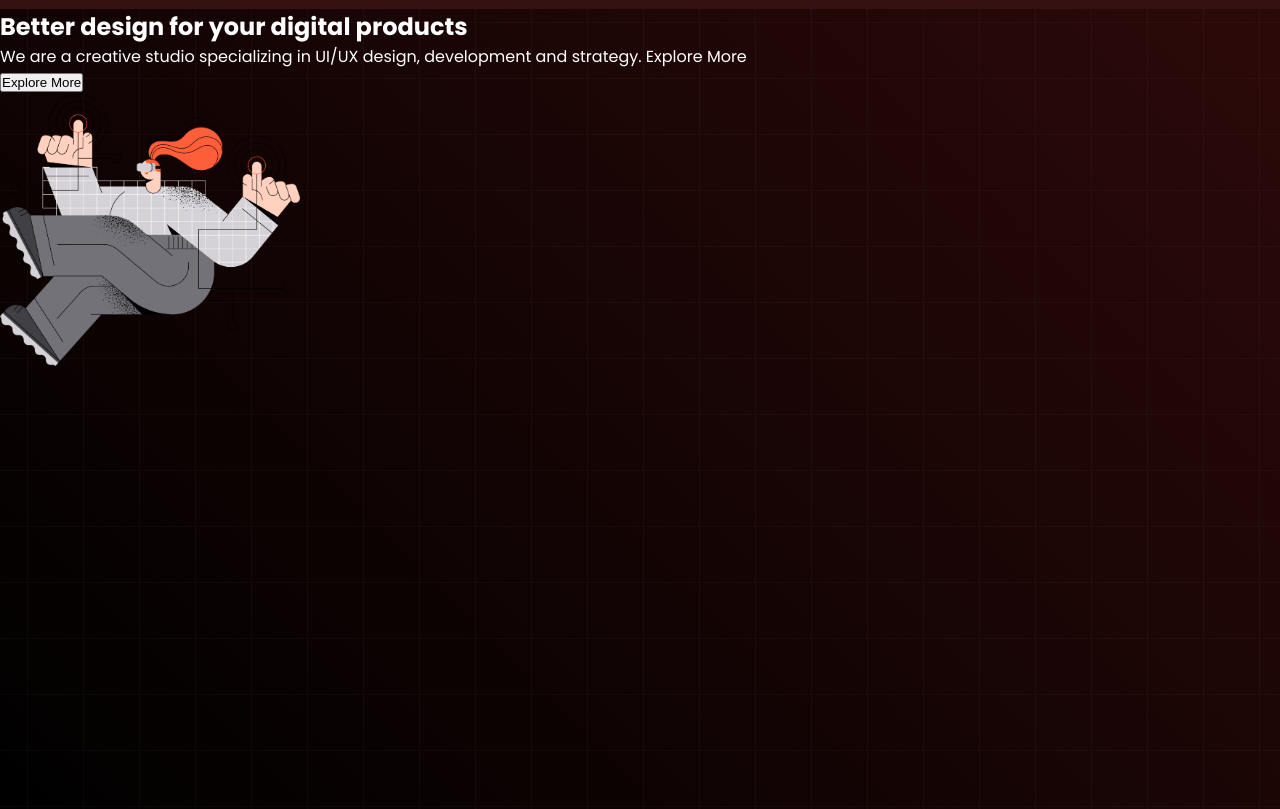
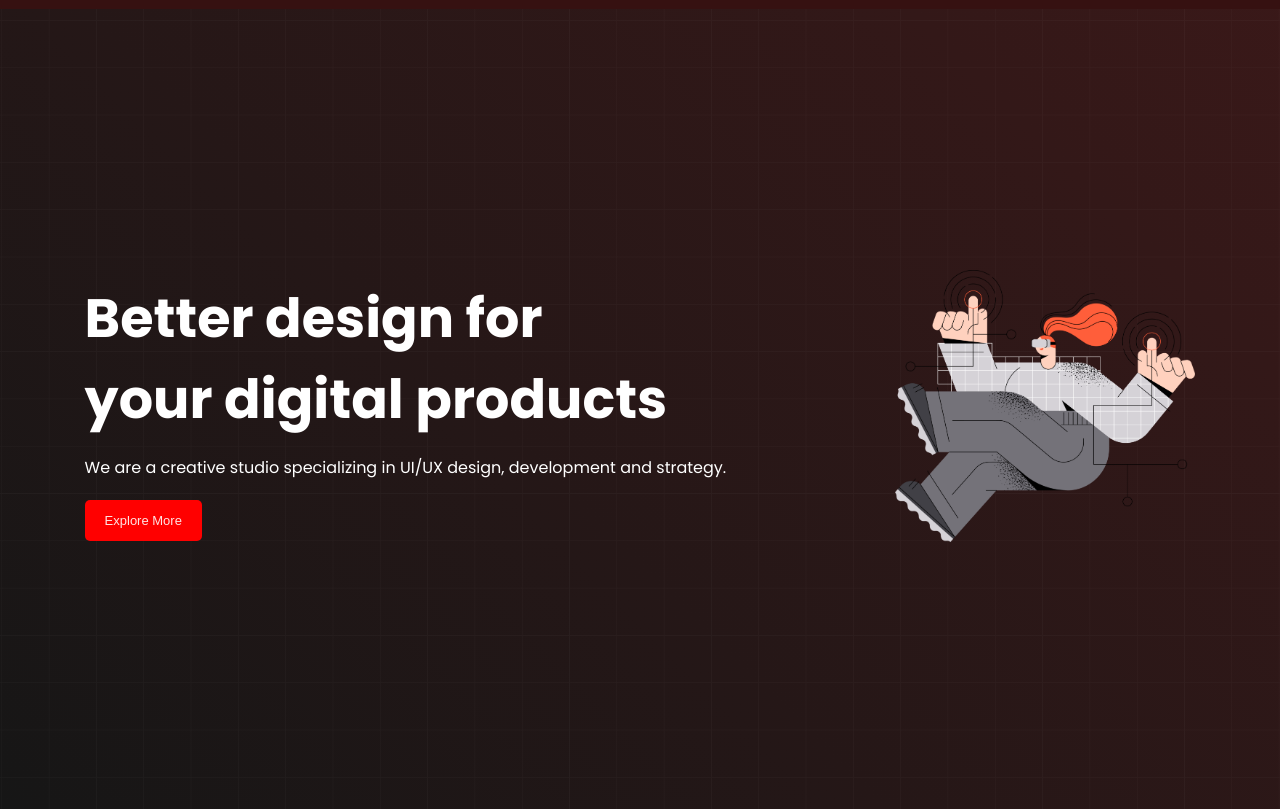
Before and after one commit to GIGAKUL/Project-of-concept-session1, a plain HTML site: page index.html in a window 1280 px wide. Shown: the part 44-853 px from the top of the page. Drawn offline with Linux system fonts and the light colour scheme.

Commit message:
added cursor and done with hero sec

```diff
--- a/css/style.css
+++ b/css/style.css
@@ -8,7 +8,7 @@ body {
   font-family: "Poppins", sans-serif;
 }
 nav {
-  background-color:#361111;
+  background-color: #361111;
   display: flex;
   align-items: center;
   justify-content: space-around;
@@ -33,13 +33,42 @@ nav {
 }
 
 /* End of Header */
-
 .banner {
+  height: 100vh;
+}
+.banner-row {
+  display: flex;
   background-image: url(../image/images/background.png),
-    linear-gradient(45deg, #000000, #2c0909);
+    linear-gradient(45deg, #161616, #2c0909ef);
   height: 100vh;
   color: white;
+  justify-content: space-around;
+  background-repeat: no-repeat;
+  background-size: cover;
+  align-items: center;
+  background-position: center;
+}
+.banner-col1 h1 {
+  font-size: 54px;
+}
+.banner-col1 p{
+  margin-top: 15px;
 }
 .banner-col2 img {
   width: 300px;
 }
+.btn {
+  padding: 13px 20px;
+  background-color: red;
+  border: none;
+  border-radius: 5px;
+  margin-top: 20px;
+  color: rgba(255, 255, 255, 0.89);
+  font-size: 13px ;
+}
+.btn:hover {
+
+
+  cursor:url("https://cdn.custom-cursor.com/db/7647/meme-pop-cat-pointer.png"), auto;
+  box-shadow: 0px 0px 10px 0px rgb(255, 0, 0);
+}
--- a/index.html
+++ b/index.html
@@ -4,7 +4,7 @@
     <meta charset="UTF-8" />
     <meta name="viewport" content="width=device-width, initial-scale=1.0" />
     <link rel="stylesheet" href="css/style.css" />
-    <title>Document</title>
+    <title> Conceptual session 1st </title>
   </head>
   <body>
     <header>
@@ -30,14 +30,13 @@
         <section class="banner">
             <div class="banner-row">
                 <div class="banner-col1">
-                    <h1>Better design for
+                        <h1>Better design for <br>
                         your digital products
                         </h1>
                         <p>
                             We are a creative studio specializing in UI/UX design, development and strategy.
-
-                            Explore More</p>
-                            <button>Explore More</button>
+                            </p>
+                        <button class="btn">Explore More</button>
                 </div>
                 <div class="banner-col2"><img src="image/images/banner.png" alt=""></div>
             </div>
```
